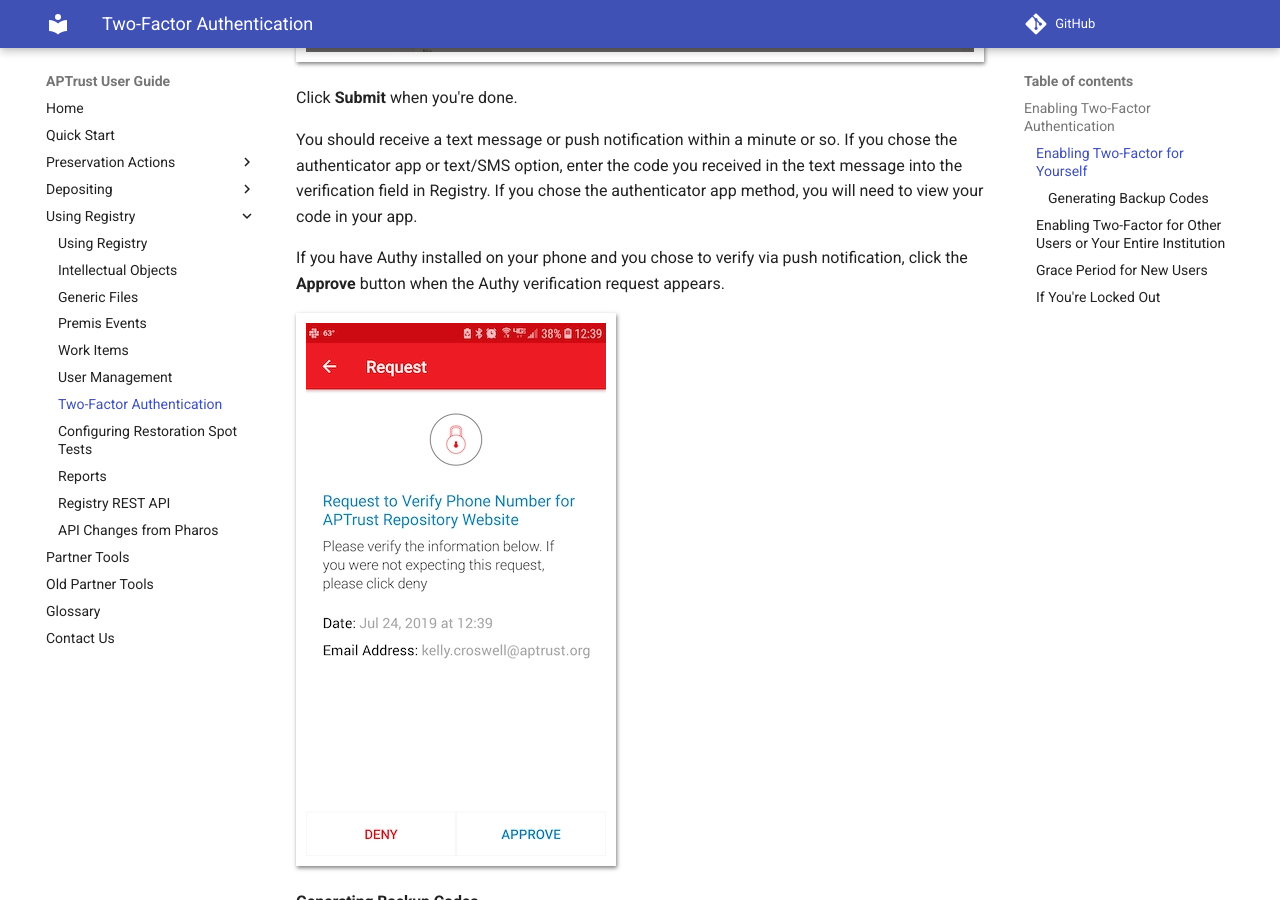
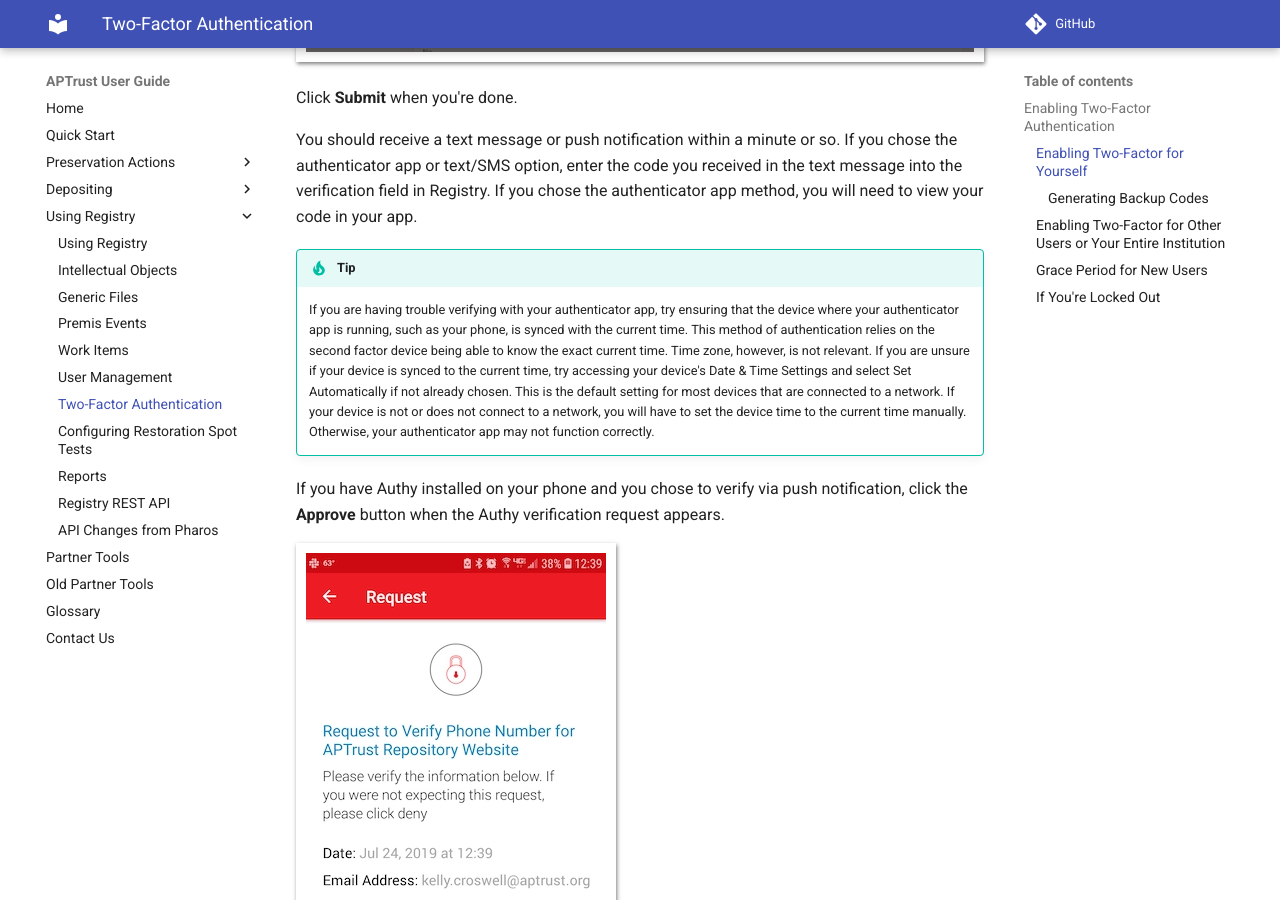
Before and after one commit to APTrust/userguide, an MkDocs documentation site: the page built from docs/registry/two_factor_auth.md, in a window 1280 px wide and 900 px high, scrolled down 1922 px. Built offline with MkDocs 1.6.1 and Material for MkDocs 9.7.7, drawn with Linux system fonts in a browser that asks for light colours; comment, search, counter and statistics services are not loaded.

Commit message:
Adding bits about TOTP

```diff
--- a/docs/registry/two_factor_auth.md
+++ b/docs/registry/two_factor_auth.md
@@ -25,6 +25,9 @@
 Click __Submit__ when you're done.
 
 You should receive a text message or push notification within a minute or so. If you chose the authenticator app or text/SMS option, enter the code you received in the text message into the verification field in Registry. If you chose the authenticator app method, you will need to view your code in your app.
+
+!!! tip
+    If you are having trouble verifying with your authenticator app, try ensuring that the device where your authenticator app is running, such as your phone, is synced with the current time. This method of authentication relies on the second factor device being able to know the exact current time. Time zone, however, is not relevant. If you are unsure if your device is synced to the current time, try accessing your device's Date & Time Settings and select Set Automatically if not already chosen. This is the default setting for most devices that are connected to a network. If your device is not or does not connect to a network, you will have to set the device time to the current time manually. Otherwise, your authenticator app may not function correctly.
 
 If you have Authy installed on your phone and you chose to verify via push notification, click the __Approve__ button when the Authy verification request appears.
 
```
Also changed, not shown: docs/glossary.md (+1 -1 lines).
